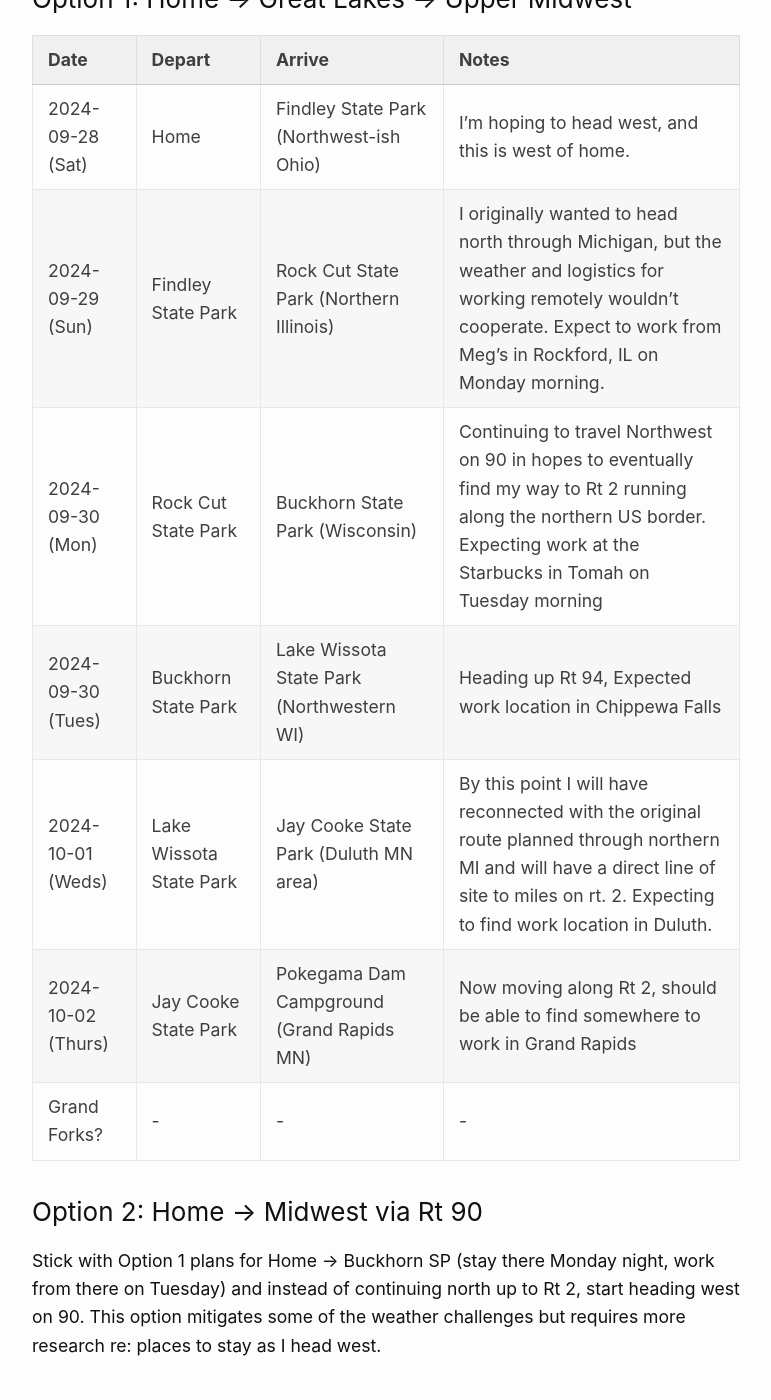
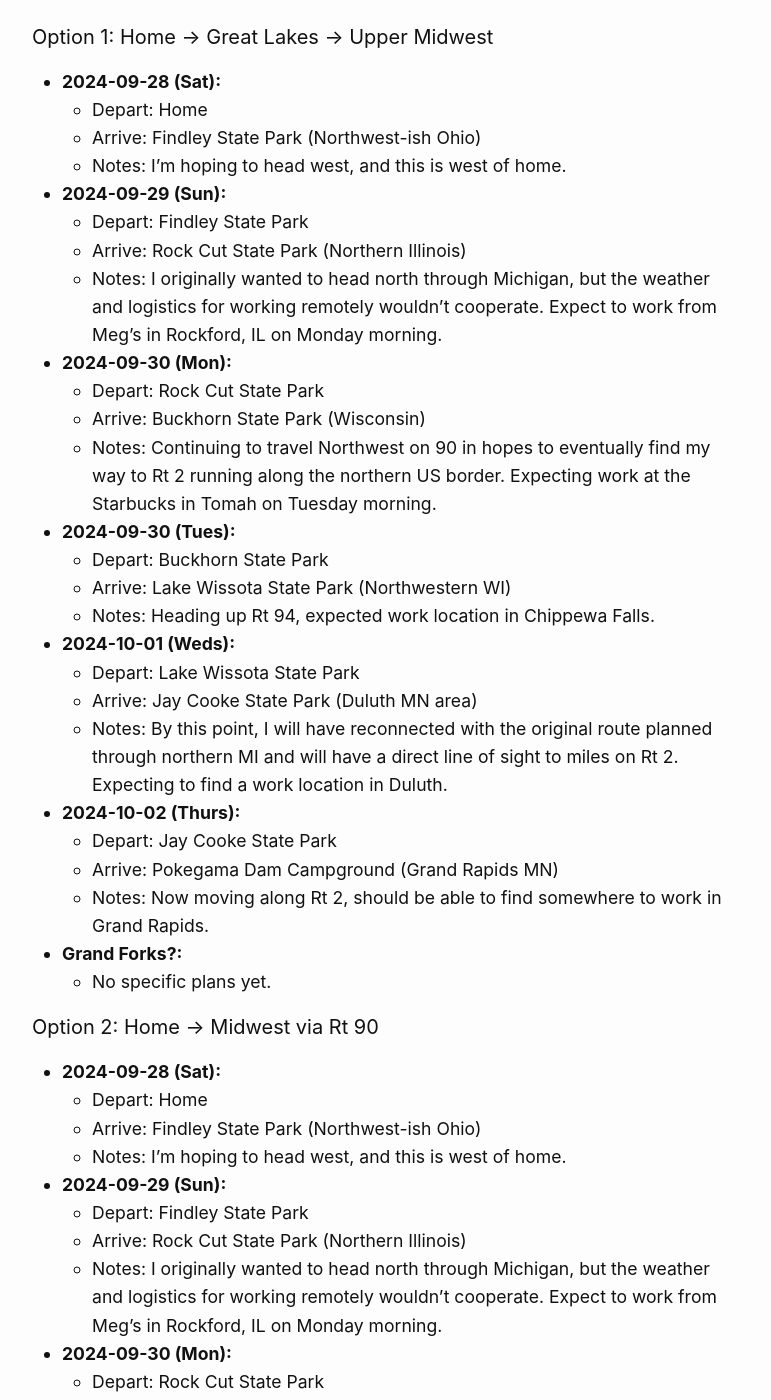
Before and after one commit to jessefitz/sidespins, a Jekyll site: the page built from _posts/2024-09-25-travel-itinerary.md, in a window 1280 px wide and 1400 px high, scrolled down 290 px. Shown: the whole window, without its empty margins (254-1025 px from the left). Built offline with Jekyll 4.4.1, drawn with Linux system fonts in a browser that asks for light colours; some of the changed text lies outside the part shown.

Commit message:
itinerary

```diff
--- a/_posts/2024-09-25-travel-itinerary.md
+++ b/_posts/2024-09-25-travel-itinerary.md
@@ -7,20 +7,61 @@
 published: true
 ---
 
-## Week 1
+### Week 1
 
-### Option 1: Home -> Great Lakes -> Upper Midwest
+Option 2 is looking most likely, but I'll make a final decision soon.
 
-| Date       | Depart | Arrive | Notes |
-|------------|----------------|-------------|-------|
-| 2024-09-28 (Sat)| Home           | Findley State Park (Northwest-ish Ohio)      |    I'm hoping to head west, and this is west of home.   |
-| 2024-09-29 (Sun)| Findley State Park| Rock Cut State Park (Northern Illinois) | I originally wanted to head north through Michigan, but the weather and logistics for working remotely wouldn't cooperate. Expect to work from Meg's in Rockford, IL on Monday morning. |
-| 2024-09-30 (Mon) |  Rock Cut State Park | Buckhorn State Park (Wisconsin) | Continuing to travel Northwest on 90 in hopes to eventually find my way to Rt 2 running along the northern US border. Expecting work at the Starbucks in Tomah on Tuesday morning|
-| 2024-09-30 (Tues) | Buckhorn State Park | Lake Wissota State Park (Northwestern WI) | Heading up Rt 94, Expected work location in Chippewa Falls |
-| 2024-10-01 (Weds) | Lake Wissota State Park | Jay Cooke State Park (Duluth MN area) | By this point I will have reconnected with the original route planned through northern MI and will have a direct line of site to miles on rt. 2.  Expecting to find work location in Duluth.|
-| 2024-10-02 (Thurs)| Jay Cooke State Park | Pokegama Dam Campground (Grand Rapids MN) | Now moving along Rt 2, should be able to find somewhere to work in Grand Rapids|
-| Grand Forks? | - | - | - |
+#### Option 1: Home -> Great Lakes -> Upper Midwest
 
-### Option 2: Home -> Midwest via Rt 90
+- **2024-09-28 (Sat):**
+  - Depart: Home
+  - Arrive: Findley State Park (Northwest-ish Ohio)
+  - Notes: I'm hoping to head west, and this is west of home.
 
-Stick with Option 1 plans for Home -> Buckhorn SP (stay there Monday night, work from there on Tuesday) and instead of continuing north up to Rt 2, start heading west on 90.  This option mitigates some of the weather challenges but requires more research re: places to stay as I head west.
+- **2024-09-29 (Sun):**
+  - Depart: Findley State Park
+  - Arrive: Rock Cut State Park (Northern Illinois)
+  - Notes: I originally wanted to head north through Michigan, but the weather and logistics for working remotely wouldn't cooperate. Expect to work from Meg's in Rockford, IL on Monday morning.
+
+- **2024-09-30 (Mon):**
+  - Depart: Rock Cut State Park
+  - Arrive: Buckhorn State Park (Wisconsin)
+  - Notes: Continuing to travel Northwest on 90 in hopes to eventually find my way to Rt 2 running along the northern US border. Expecting work at the Starbucks in Tomah on Tuesday morning.
+
+- **2024-09-30 (Tues):**
+  - Depart: Buckhorn State Park
+  - Arrive: Lake Wissota State Park (Northwestern WI)
+  - Notes: Heading up Rt 94, expected work location in Chippewa Falls.
+
+- **2024-10-01 (Weds):**
+  - Depart: Lake Wissota State Park
+  - Arrive: Jay Cooke State Park (Duluth MN area)
+  - Notes: By this point, I will have reconnected with the original route planned through northern MI and will have a direct line of sight to miles on Rt 2. Expecting to find a work location in Duluth.
+
+- **2024-10-02 (Thurs):**
+  - Depart: Jay Cooke State Park
+  - Arrive: Pokegama Dam Campground (Grand Rapids MN)
+  - Notes: Now moving along Rt 2, should be able to find somewhere to work in Grand Rapids.
+
+- **Grand Forks?:**
+  - No specific plans  yet.
+
+#### Option 2: Home -> Midwest via Rt 90
+
+- **2024-09-28 (Sat):**
+  - Depart: Home
+  - Arrive: Findley State Park (Northwest-ish Ohio)
+  - Notes: I'm hoping to head west, and this is west of home.
+
+- **2024-09-29 (Sun):**
+  - Depart: Findley State Park
+  - Arrive: Rock Cut State Park (Northern Illinois)
+  - Notes: I originally wanted to head north through Michigan, but the weather and logistics for working remotely wouldn't cooperate. Expect to work from Meg's in Rockford, IL on Monday morning.
+
+- **2024-09-30 (Mon):**
+  - Depart: Rock Cut State Park
+  - Arrive: Buckhorn State Park (Wisconsin)
+  - Notes: Expecting work at the Starbucks in Tomah on Tuesday morning.
+
+- **2024-10-01 (Tues) - Through 2024-10-04 (Fri):**
+  - Take rt 90 through the southern portion of Minnesota and South Dakota.  There are a number of state park campgrounds and urban areas that give me plenty of options for both lodging and remote work.  More details to come...
```
